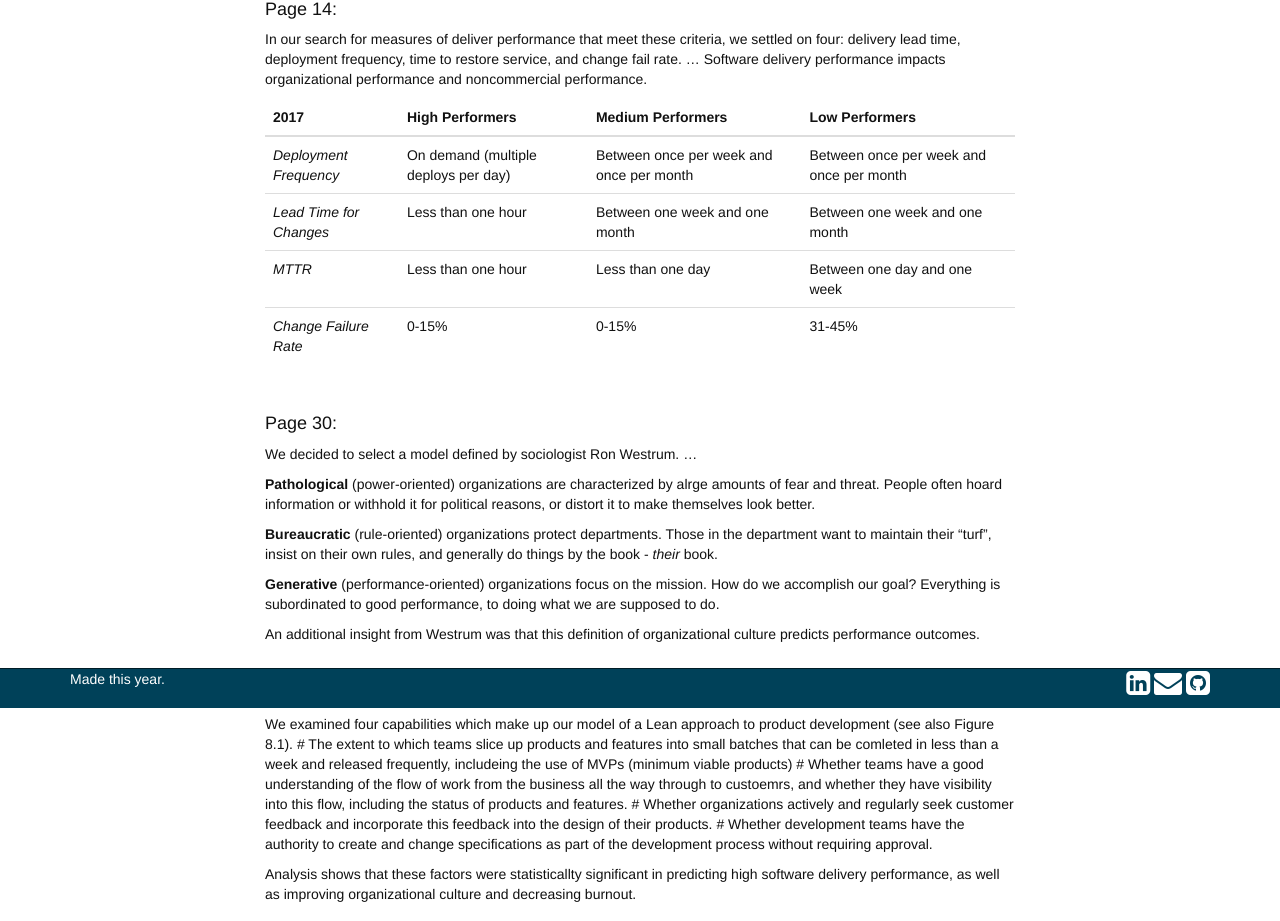
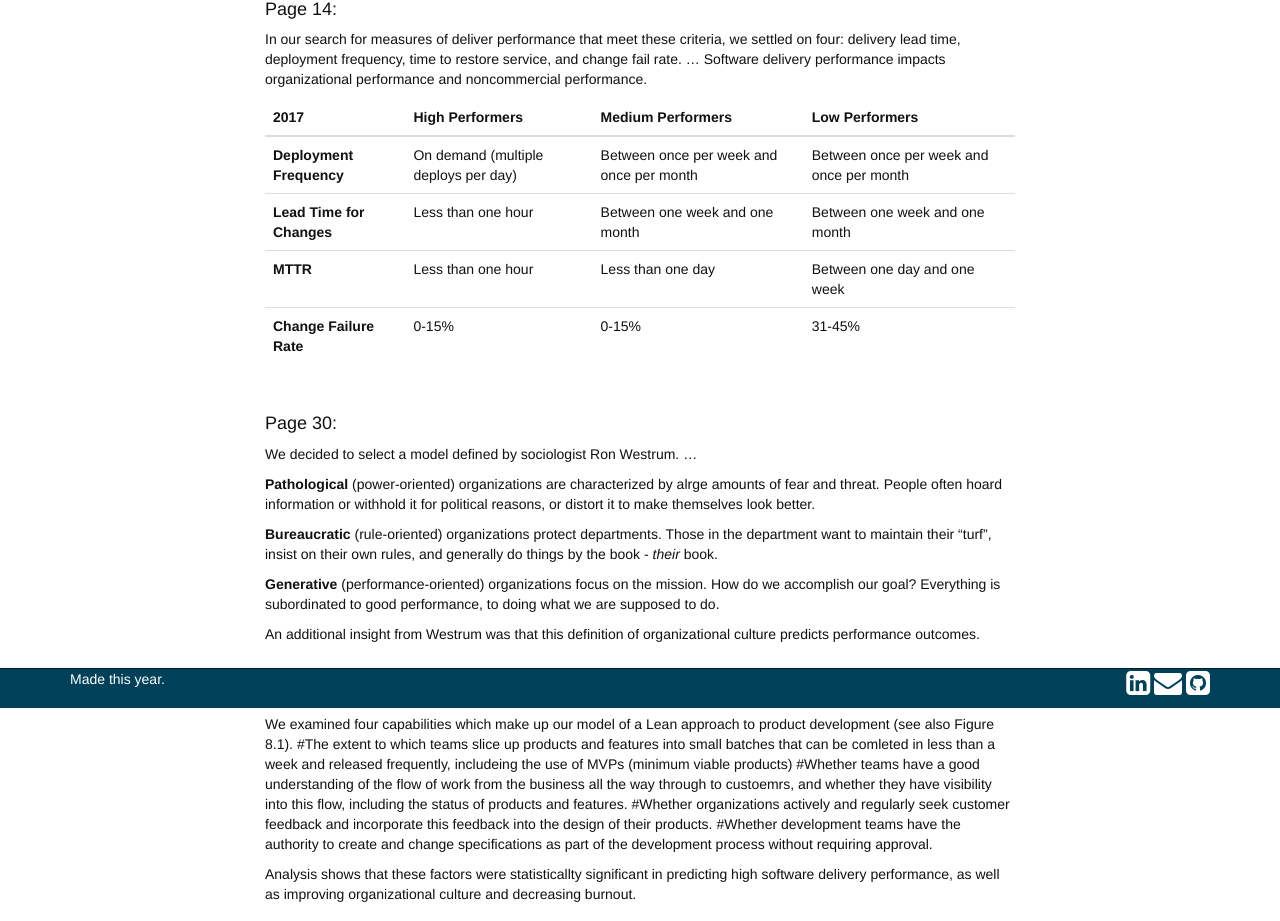
Before and after one commit to cms5109/cms5109.github.io, a Jekyll site: the page built from _posts/2019-03-12-notes-from-accelerate.md, in a window 1280 px wide. Shown: the part 192-1113 px from the top of the page. Built offline with Jekyll 4.4.1, drawn with Linux system fonts in a browser that asks for light colours; nearby versions of some CDN libraries; comment, search, counter and statistics services are not loaded; a style sheet for code colours, icons or effects is not loaded.

Commit message:
Formatting fixes

```diff
--- a/_posts/2019-03-12-notes-from-accelerate.md
+++ b/_posts/2019-03-12-notes-from-accelerate.md
@@ -18,7 +18,7 @@ In our search for measures of deliver performance that meet these criteria, we s
 	</thead>
 	<tr>
 		<td>
-			<em>Deployment Frequency</em>
+			<strong>Deployment Frequency</strong>
 		</td>
 		<td>
 			On demand (multiple deploys per day)
@@ -32,7 +32,7 @@ In our search for measures of deliver performance that meet these criteria, we s
 	</tr>
 	<tr>
 		<td>
-			<em>Lead Time for Changes</em>
+			<strong>Lead Time for Changes</strong>
 		</td>
 		<td>
 			Less than one hour
@@ -46,7 +46,7 @@ In our search for measures of deliver performance that meet these criteria, we s
 	</tr>
 	<tr>
 		<td>
-			<em>MTTR</em>
+			<strong>MTTR</strong>
 		</td>
 		<td>
 			Less than one hour
@@ -60,7 +60,7 @@ In our search for measures of deliver performance that meet these criteria, we s
 	</tr>
 	<tr>
 		<td>
-			<em>Change Failure Rate</em>
+			<strong>Change Failure Rate</strong>
 		</td>
 		<td>
 			0-15%
@@ -90,10 +90,10 @@ An additional insight from Westrum was that this definition of organizational cu
 <br>
 #### Page 84: ###
  We examined four capabilities which make up our model of a Lean approach to product development (see also Figure 8.1).
- # The extent to which teams slice up products and features into small batches that can be comleted in less than a week and released frequently, includeing the use of MVPs (minimum viable products)
- # Whether teams have a good understanding of the flow of work from the business all the way through to custoemrs, and whether they have visibility into this flow, including the status of products and features.
- # Whether organizations actively and regularly seek customer feedback and incorporate this feedback into the design of their products.
- # Whether development teams have the authority to create and change specifications as part of the development process without requiring approval.
+ #The extent to which teams slice up products and features into small batches that can be comleted in less than a week and released frequently, includeing the use of MVPs (minimum viable products)
+ #Whether teams have a good understanding of the flow of work from the business all the way through to custoemrs, and whether they have visibility into this flow, including the status of products and features.
+ #Whether organizations actively and regularly seek customer feedback and incorporate this feedback into the design of their products.
+ #Whether development teams have the authority to create and change specifications as part of the development process without requiring approval.
 
  Analysis shows that these factors were statisticallty significant in predicting high software delivery performance, as well as improving organizational culture and decreasing burnout.
 
```
